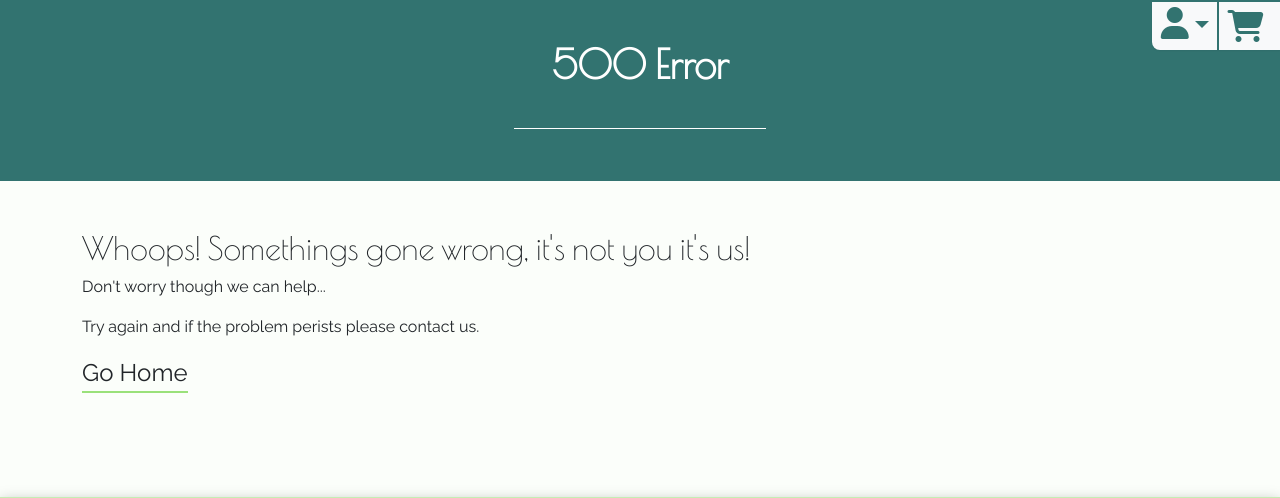
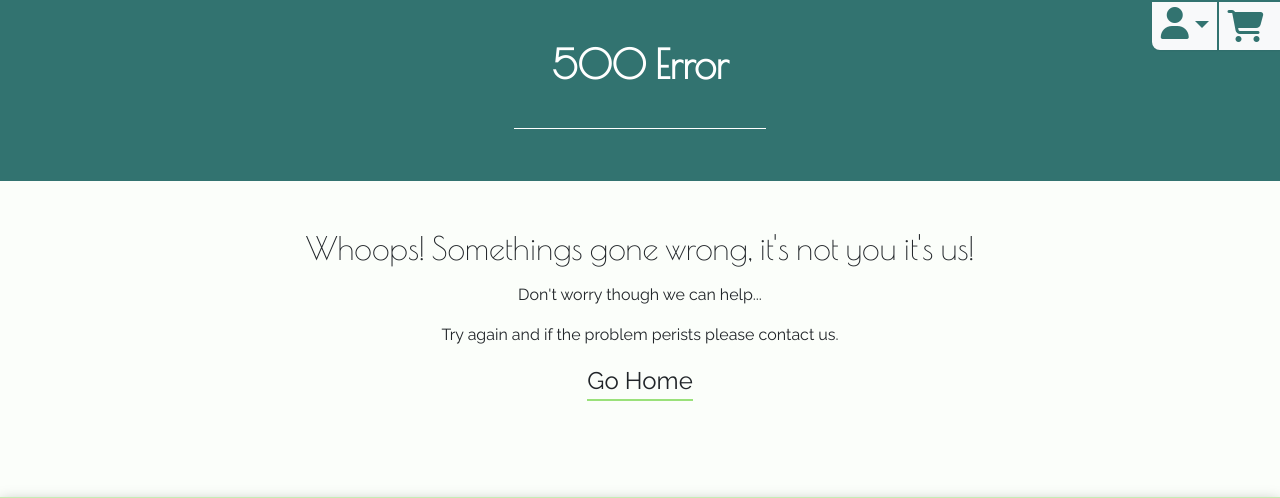
Before and after one commit to liammcluckie/cbd-shield, a Django app: template templates/500.html in a window 1280 px wide. Shown: the part 122-620 px from the top of the page. Run offline with Django 3.2, Linux system fonts and the light colour scheme; the template is opened without the code that fills it, so the values that code supplies are empty; parts of the project's set-up code (start-up, migrations or seed data) failed here and were passed over; some libraries are stand-ins or nearby versions.

Commit message:
Add error template content classes

```diff
--- a/templates/500.html
+++ b/templates/500.html
@@ -14,11 +14,11 @@
     <div class="container mt-5">
         <div class="clear-icons"></div>
         <div class="row">
-           <div class="col-12">
-               <h2>Whoops! Somethings gone wrong, it's not you it's us!</h2>
-                <p>Don't worry though we can help...</p>
-                <p>Try again and if the problem perists please contact us.</p>
-                <a href="{% url 'home' %}" class="button--link button--link--back">Go Home</a>
+           <div class="col-12 text-center">
+               <h2 class="error-title mb-3">Whoops! Somethings gone wrong, it's not you it's us!</h2>
+                <p class="error-message mb-3">Don't worry though we can help...</p>
+                <p class="error-message mb-3">Try again and if the problem perists please contact us.</p>
+                <a href="{% url 'home' %}" class="button--link button--link--back error-button">Go Home</a>
            </div>
         </div>
     </div>
```
Also changed, not shown: templates/404.html (+4 -4 lines).
